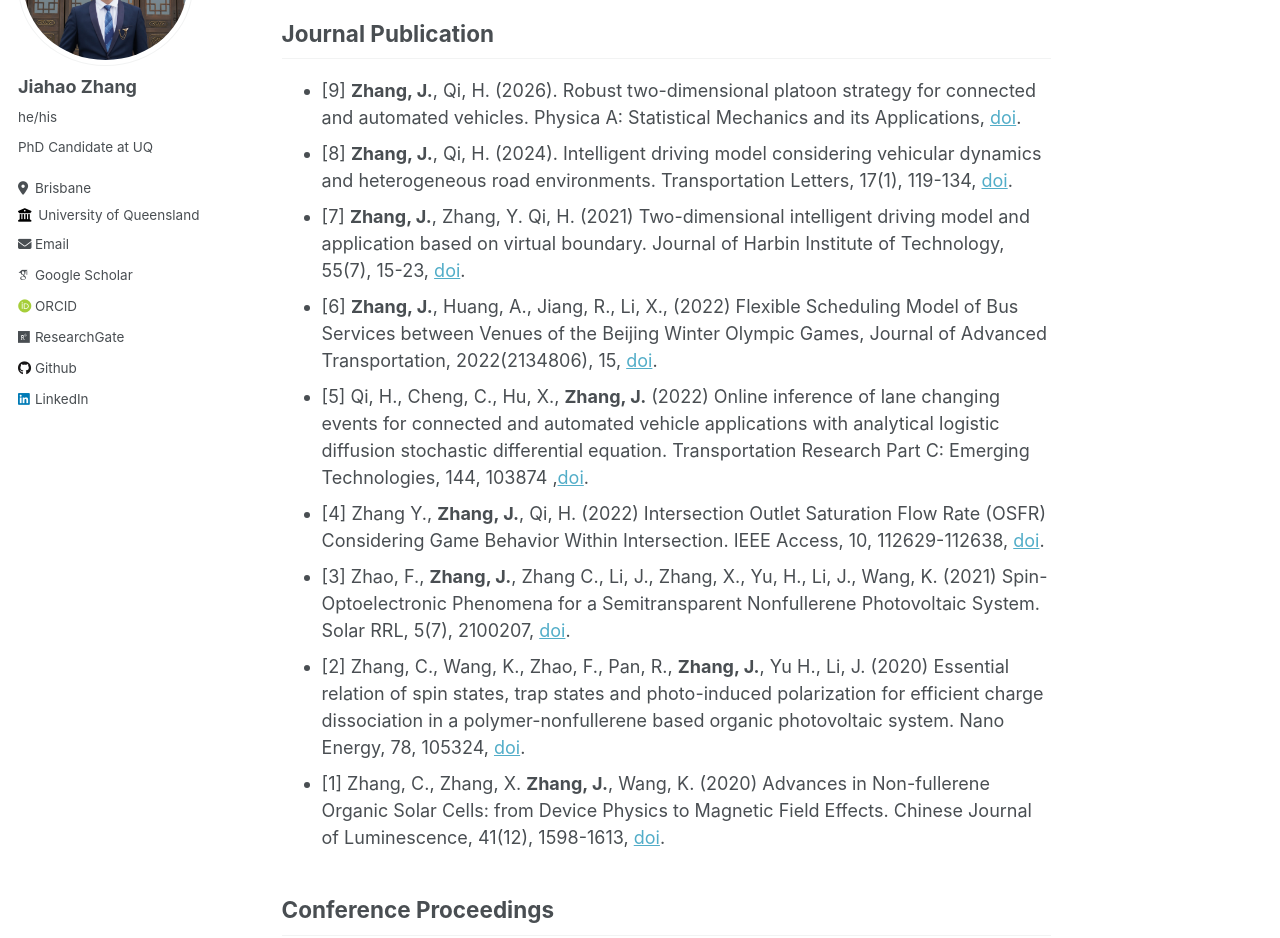
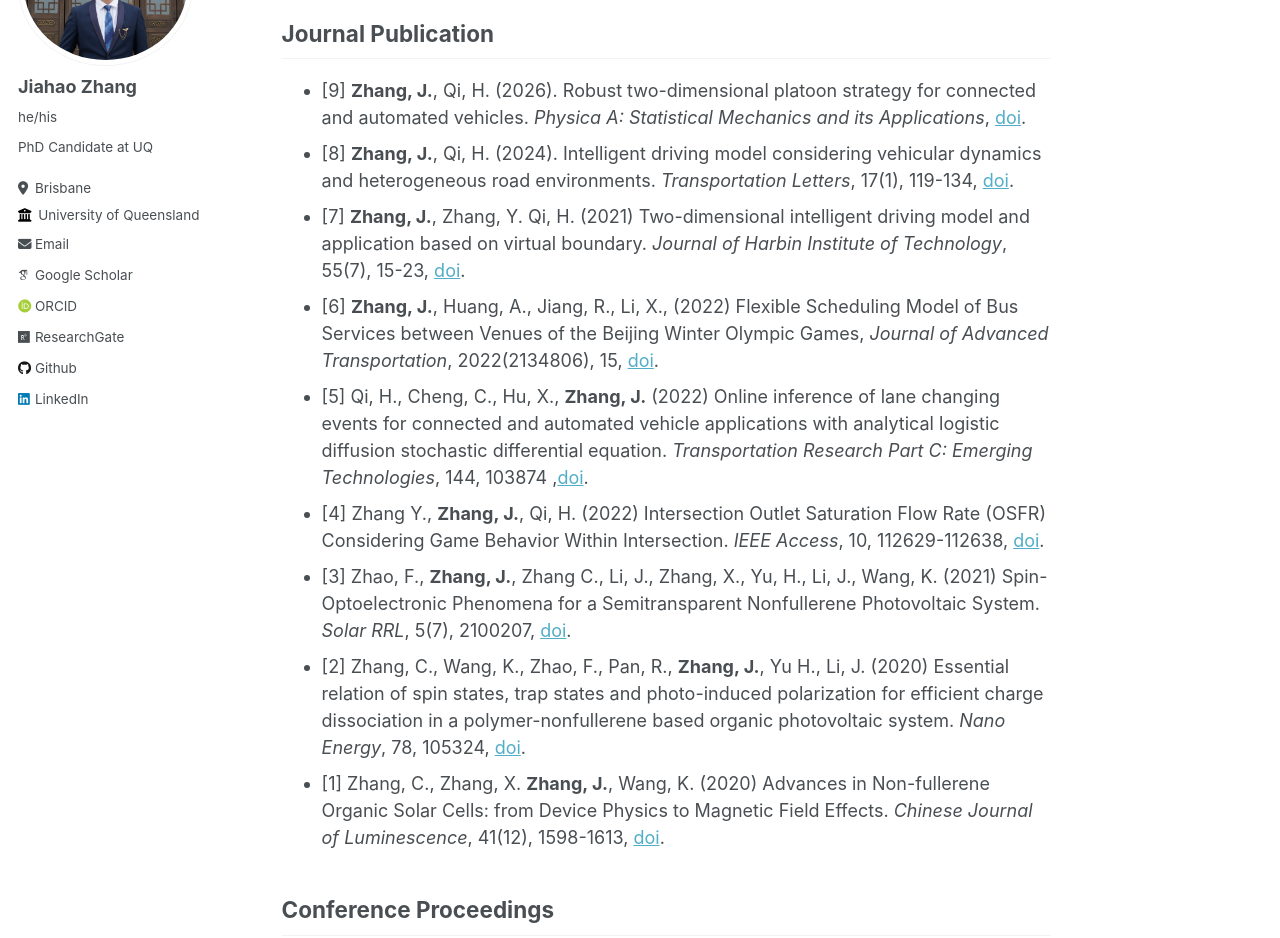
Before and after one commit to zhangjiahao2024/zhangjiahao2024.github.io, a Jekyll site: the page built from _pages/publications.md, in a window 1280 px wide and 1400 px high. Shown: the part 180-1118 px from the top of the window. Built offline with Jekyll 4.4.1, drawn with Linux system fonts in a browser that asks for light colours; some web fonts are replaced.

```diff
--- a/_pages/publications.md
+++ b/_pages/publications.md
@@ -19,15 +19,15 @@ author_profile: true
 
 Journal Publication
 ----------
-* [9] **Zhang, J.**, Qi, H. (2026). Robust two-dimensional platoon strategy for connected and automated vehicles. Physica A: Statistical Mechanics and its Applications, [doi](https://doi.org/10.1016/j.physa.2026.131324).
-* [8] **Zhang, J.**, Qi, H. (2024). Intelligent driving model considering vehicular dynamics and heterogeneous road environments. Transportation Letters, 17(1), 119-134, [doi](https://doi.org/10.1080/19427867.2024.2329469).
-* [7] **Zhang, J.**, Zhang, Y. Qi, H. (2021) Two-dimensional intelligent driving model and application based on virtual boundary. Journal of Harbin Institute of Technology, 55(7), 15-23, [doi](http://hit.alljournals.cn/html/hitxb_cn/2023/7/20230703.html).
-* [6] **Zhang, J.**, Huang, A., Jiang, R., Li, X., (2022) Flexible Scheduling Model of Bus Services between Venues of the Beijing Winter Olympic Games, Journal of Advanced Transportation, 2022(2134806), 15, [doi](https://onlinelibrary.wiley.com/doi/full/10.1155/2022/2134806).
-* [5] Qi, H., Cheng, C., Hu, X., **Zhang, J.** (2022) Online inference of lane changing events for connected and automated vehicle applications with analytical logistic diffusion stochastic differential equation. Transportation Research Part C: Emerging Technologies, 144, 103874 ,[doi](https://doi.org/10.1016/j.trc.2022.103874).
-* [4] Zhang Y., **Zhang, J.**, Qi, H. (2022) Intersection Outlet Saturation Flow Rate (OSFR) Considering Game Behavior Within Intersection. IEEE Access, 10, 112629-112638, [doi](https://ieeexplore.ieee.org/abstract/document/9878314).
-* [3] Zhao, F., **Zhang, J.**, Zhang C., Li, J., Zhang, X., Yu, H., Li, J., Wang, K. (2021) Spin-Optoelectronic Phenomena for a Semitransparent Nonfullerene Photovoltaic System. Solar RRL, 5(7), 2100207, [doi](https://onlinelibrary.wiley.com/doi/full/10.1002/solr.202100207).
-* [2] Zhang, C., Wang, K., Zhao, F., Pan, R., **Zhang, J.**, Yu H., Li, J. (2020) Essential relation of spin states, trap states and photo-induced polarization for efficient charge dissociation in a polymer-nonfullerene based organic photovoltaic system. Nano Energy, 78, 105324, [doi](https://www.sciencedirect.com/science/article/pii/S2211285520309010).
-* [1] Zhang, C., Zhang, X. **Zhang, J.**, Wang, K. (2020) Advances in Non-fullerene Organic Solar Cells: from Device Physics to Magnetic Field Effects. Chinese Journal of Luminescence, 41(12), 1598-1613, [doi](https://cjl.lightpublishing.cn/en/article/doi/10.37188/CJL.20200314/).
+* [9] **Zhang, J.**, Qi, H. (2026). Robust two-dimensional platoon strategy for connected and automated vehicles. *Physica A: Statistical Mechanics and its Applications*, [doi](https://doi.org/10.1016/j.physa.2026.131324).
+* [8] **Zhang, J.**, Qi, H. (2024). Intelligent driving model considering vehicular dynamics and heterogeneous road environments. *Transportation Letters*, 17(1), 119-134, [doi](https://doi.org/10.1080/19427867.2024.2329469).
+* [7] **Zhang, J.**, Zhang, Y. Qi, H. (2021) Two-dimensional intelligent driving model and application based on virtual boundary. *Journal of Harbin Institute of Technology*, 55(7), 15-23, [doi](http://hit.alljournals.cn/html/hitxb_cn/2023/7/20230703.html).
+* [6] **Zhang, J.**, Huang, A., Jiang, R., Li, X., (2022) Flexible Scheduling Model of Bus Services between Venues of the Beijing Winter Olympic Games, *Journal of Advanced Transportation*, 2022(2134806), 15, [doi](https://onlinelibrary.wiley.com/doi/full/10.1155/2022/2134806).
+* [5] Qi, H., Cheng, C., Hu, X., **Zhang, J.** (2022) Online inference of lane changing events for connected and automated vehicle applications with analytical logistic diffusion stochastic differential equation. *Transportation Research Part C: Emerging Technologies*, 144, 103874 ,[doi](https://doi.org/10.1016/j.trc.2022.103874).
+* [4] Zhang Y., **Zhang, J.**, Qi, H. (2022) Intersection Outlet Saturation Flow Rate (OSFR) Considering Game Behavior Within Intersection. *IEEE Access*, 10, 112629-112638, [doi](https://ieeexplore.ieee.org/abstract/document/9878314).
+* [3] Zhao, F., **Zhang, J.**, Zhang C., Li, J., Zhang, X., Yu, H., Li, J., Wang, K. (2021) Spin-Optoelectronic Phenomena for a Semitransparent Nonfullerene Photovoltaic System. *Solar RRL*, 5(7), 2100207, [doi](https://onlinelibrary.wiley.com/doi/full/10.1002/solr.202100207).
+* [2] Zhang, C., Wang, K., Zhao, F., Pan, R., **Zhang, J.**, Yu H., Li, J. (2020) Essential relation of spin states, trap states and photo-induced polarization for efficient charge dissociation in a polymer-nonfullerene based organic photovoltaic system. *Nano Energy*, 78, 105324, [doi](https://www.sciencedirect.com/science/article/pii/S2211285520309010).
+* [1] Zhang, C., Zhang, X. **Zhang, J.**, Wang, K. (2020) Advances in Non-fullerene Organic Solar Cells: from Device Physics to Magnetic Field Effects. *Chinese Journal of Luminescence*, 41(12), 1598-1613, [doi](https://cjl.lightpublishing.cn/en/article/doi/10.37188/CJL.20200314/).
 
 
 Conference Proceedings
```
